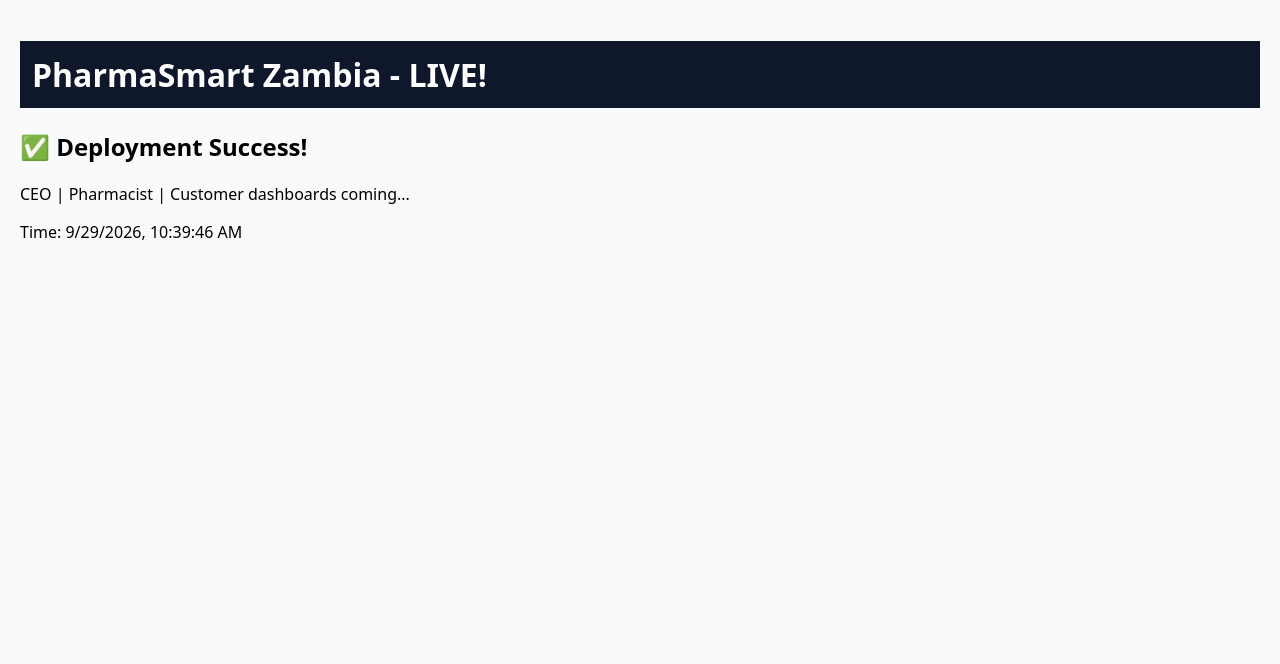
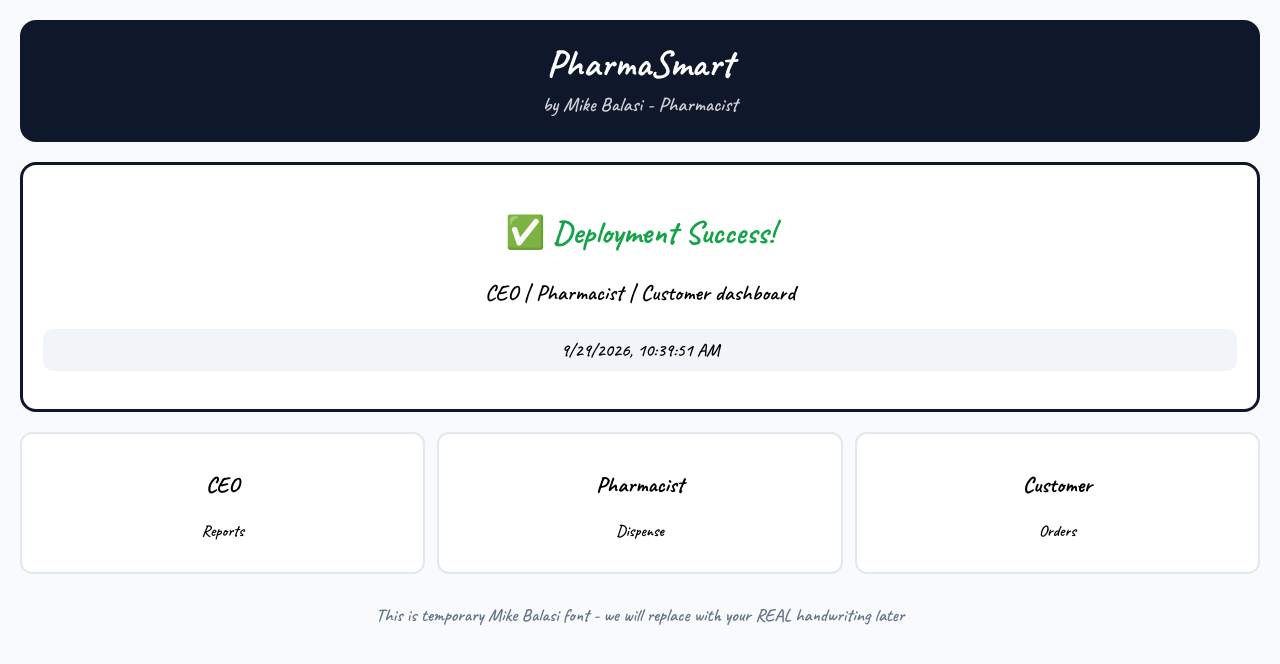
Before and after one commit to balasimike53-ui/pharmasmart, a Next.js app: page / in a window 1280 px wide. Shown: the top 664 px of the page. Built offline with nearby package versions, Linux system fonts and the light colour scheme.

Commit message:
Update page.tsx

```diff
--- a/app/page.tsx
+++ b/app/page.tsx
@@ -1,11 +1,54 @@
 "use client";
-export default function Page(){
- return (
-  <div style={{padding:"20px", fontFamily:"system-ui"}}>
-    <h1 style={{background:"#0f172a", color:"white", padding:"12px"}}>PharmaSmart Zambia - LIVE!</h1>
-    <h2>✅ Deployment Success!</h2>
-    <p>CEO | Pharmacist | Customer dashboards coming...</p>
-    <p>Time: {new Date().toLocaleString()}</p>
-  </div>
- )
+import { useState, useEffect } from "react";
+
+export default function Page() {
+  const [time, setTime] = useState("");
+
+  useEffect(() => {
+    setTime(new Date().toLocaleString());
+    setInterval(() => setTime(new Date().toLocaleString()), 1000);
+  }, []);
+
+  return (
+    <>
+      <style>{`
+        @import url('https://fonts.googleapis.com/css2?family=Caveat:wght@600;700&display=swap');
+        .hand { font-family: 'Caveat', cursive; }
+      `}</style>
+
+      <div className="hand" style={{minHeight:"100vh", background:"#f8fafc", padding:"20px"}}>
+
+        <div style={{background:"#0f172a", color:"white", padding:"20px", borderRadius:"16px", textAlign:"center"}}>
+          <h1 style={{fontSize:"38px", margin:0}}>PharmaSmart</h1>
+          <p style={{fontSize:"20px", opacity:0.8, margin:"5px 0"}}>by Mike Balasi - Pharmacist</p>
+        </div>
+
+        <div style={{background:"white", border:"3px solid #0f172a", borderRadius:"16px", padding:"20px", marginTop:"20px", textAlign:"center"}}>
+          <h2 style={{fontSize:"32px", color:"#16a34a"}}>✅ Deployment Success!</h2>
+          <p style={{fontSize:"22px"}}>CEO | Pharmacist | Customer dashboard</p>
+          <p style={{fontSize:"18px", background:"#f1f5f9", padding:"10px", borderRadius:"10px"}}>{time}</p>
+        </div>
+
+        <div style={{display:"grid", gridTemplateColumns:"1fr 1fr 1fr", gap:"12px", marginTop:"20px"}}>
+          <div style={{background:"white", padding:"15px", borderRadius:"12px", border:"2px solid #e2e8f0", textAlign:"center"}}>
+            <h3 style={{fontSize:"22px"}}>CEO</h3>
+            <p>Reports</p>
+          </div>
+          <div style={{background:"white", padding:"15px", borderRadius:"12px", border:"2px solid #e2e8f0", textAlign:"center"}}>
+            <h3 style={{fontSize:"22px"}}>Pharmacist</h3>
+            <p>Dispense</p>
+          </div>
+          <div style={{background:"white", padding:"15px", borderRadius:"12px", border:"2px solid #e2e8f0", textAlign:"center"}}>
+            <h3 style={{fontSize:"22px"}}>Customer</h3>
+            <p>Orders</p>
+          </div>
+        </div>
+
+        <p style={{textAlign:"center", marginTop:"30px", fontSize:"18px", color:"#64748b"}}>
+          This is temporary Mike Balasi font - we will replace with your REAL handwriting later
+        </p>
+
+      </div>
+    </>
+  );
 }
```
